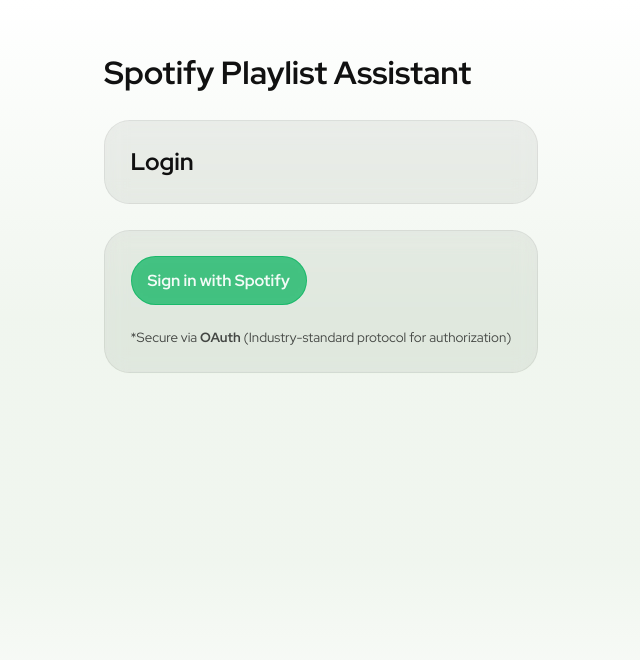
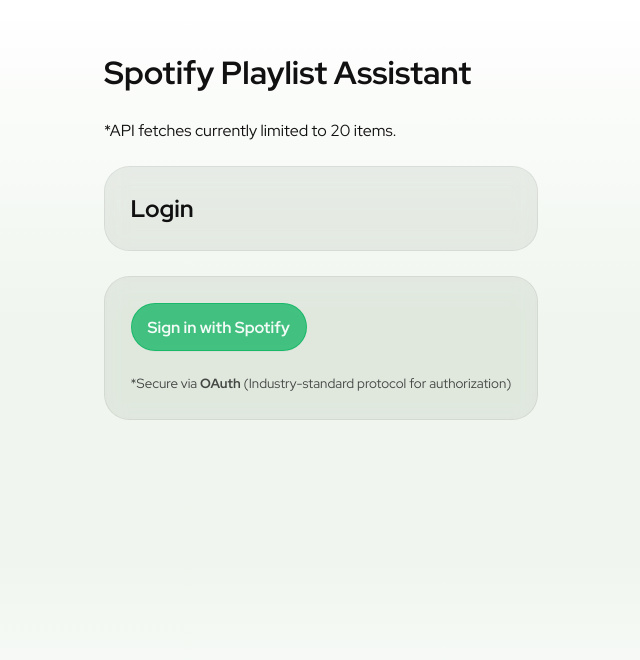
Before and after one commit to gunnar-miklis/spotify-playlist-editor, a Next.js app: page / in a window 1280 px wide. Shown: the top 660 px of the page, without its empty margins (319-959 px from the left). Built offline with nearby package versions, Linux system fonts and the light colour scheme; no server answers.

Commit message:
set api fetch limit during development

```diff
--- a/src/app/page.tsx
+++ b/src/app/page.tsx
@@ -21,6 +21,7 @@
   if (session) {
     return (
       <AppWrapper heading={heading}>
+        <p>*API fetches currently limited to 20 items.</p> {/* TESTING */}
         <section id='user' className='section'>
           <Paper className='flx-cl'>
             <User {...session.user} />
@@ -35,6 +36,7 @@
 
   return (
     <AppWrapper heading={heading}>
+      <p>*API fetches currently limited to 20 items.</p> {/* TESTING */}
       <section id='user' className='section'>
         <Paper>
           <h2 className='h2'>Login</h2>
--- a/src/utils/apiService.ts
+++ b/src/utils/apiService.ts
@@ -50,7 +50,10 @@
    */
   async getAllPlaylists() {
     try {
-      const apiResponse = await this._api('GET', '/me/playlists');
+      const apiResponse = await this._api(
+        'GET',
+        `/me/playlists?offset=${this._offset}&limit=${this._limit}`,
+      );
       if (!apiResponse.ok) {
         throw new Error(
           `Failed to fetch playlists: ${apiResponse.status} ${apiResponse.statusText}`,
```
